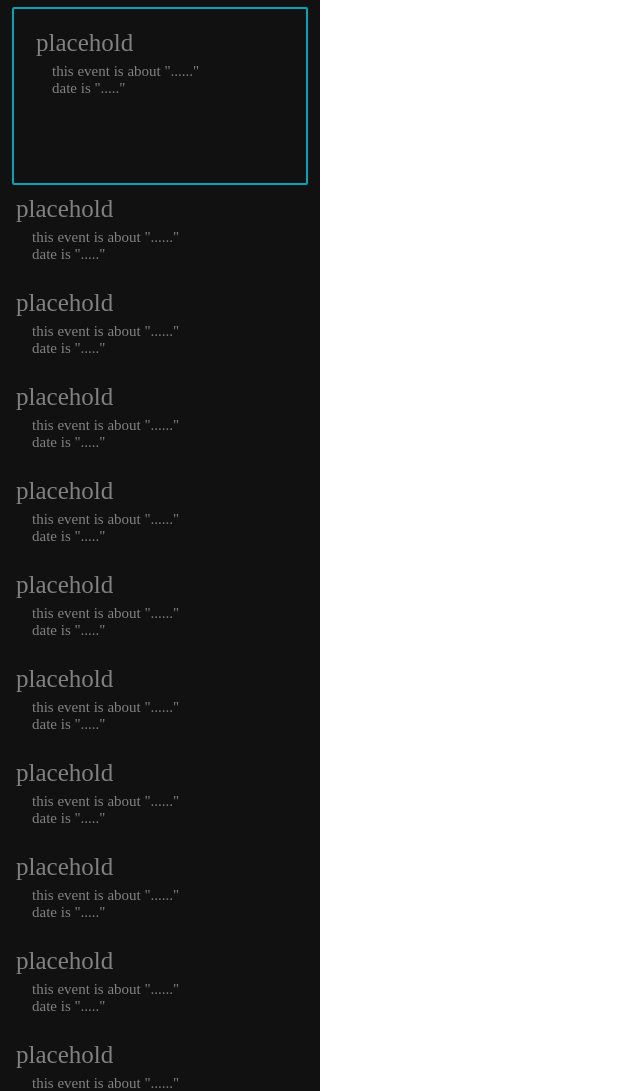
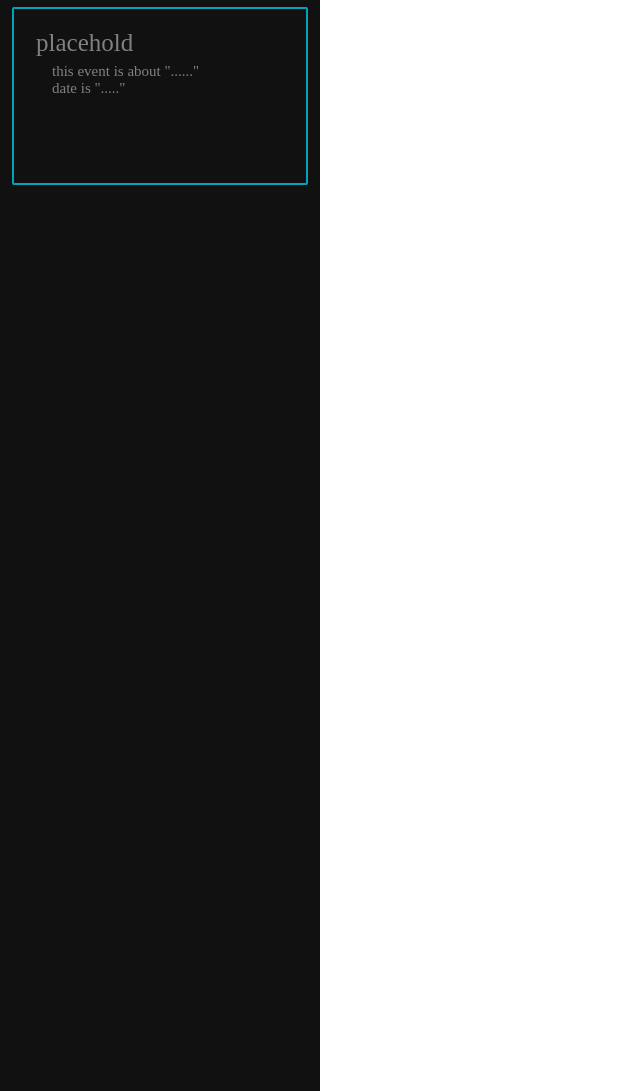
Before and after one commit to Discord-ian/ProtestTools, a Flask app: template ProtestTools/templates/event_viewer.html in a window 1280 px wide. Shown: the part 133-1224 px from the top of the page, without its empty margins (0-640 px from the left). Run offline with Flask 3, Linux system fonts and the light colour scheme; the template is opened without the code that fills it, so the values that code supplies are empty; parts of the project's set-up code (start-up, migrations or seed data) failed here and were passed over; some libraries are stand-ins or nearby versions.

Commit message:
changes to event_viewer.html template

```diff
--- a/ProtestTools/templates/event_viewer.html
+++ b/ProtestTools/templates/event_viewer.html
@@ -1,7 +1,7 @@
 <!DOCTYPE html>
 <html lang="en">
 <head>
-  <meta name="viewport" content="width=device-width, initial-scale=1">
+  <meta content="width=device-width, initial-scale=1">
     <style>
         .sidenav {
           height: 100%;
@@ -40,7 +40,7 @@
             color: #f1f1f1;
         }
 
-        .sidenav suba {
+        .event_info {
           padding: 6px 16px 6px 16px;
           text-decoration: none;
           font-size: 15px;
@@ -53,10 +53,6 @@
           padding: 0px 10px;
         }
 
-        @media screen and (max-height: 450px) {
-          .sidenav {padding-top: 15px;}
-          .sidenav a {font-size: 18px;}
-        }
 
     </style>
 </head>
@@ -65,102 +61,12 @@
         <h1>Events</h1>
         <div class="sidenav_container">
             <a>placehold<br>
-                <suba>
+                <div class ="event_info">
                     this event is about "......"<br>
                     date is "....."<br>
-                </suba>
+                </div>
             </a>
         </div>
-        <a>placehold<br>
-            <suba>
-                this event is about "......"<br>
-                date is "....."<br>
-            </suba>
-        </a>
-        <a>placehold<br>
-            <suba>
-                this event is about "......"<br>
-                date is "....."<br>
-            </suba>
-        </a>
-        <a>placehold<br>
-            <suba>
-                this event is about "......"<br>
-                date is "....."<br>
-            </suba>
-        </a>
-        <a>placehold<br>
-            <suba>
-                this event is about "......"<br>
-                date is "....."<br>
-            </suba>
-        </a>
-        <a>placehold<br>
-            <suba>
-                this event is about "......"<br>
-                date is "....."<br>
-            </suba>
-        </a>
-        <a>placehold<br>
-            <suba>
-                this event is about "......"<br>
-                date is "....."<br>
-            </suba>
-        </a>
-        <a>placehold<br>
-            <suba>
-                this event is about "......"<br>
-                date is "....."<br>
-            </suba>
-        </a>
-        <a>placehold<br>
-            <suba>
-                this event is about "......"<br>
-                date is "....."<br>
-            </suba>
-        </a>
-        <a>placehold<br>
-            <suba>
-                this event is about "......"<br>
-                date is "....."<br>
-            </suba>
-        </a>
-        <a>placehold<br>
-            <suba>
-                this event is about "......"<br>
-                date is "....."<br>
-            </suba>
-        </a>
-        <a>placehold<br>
-            <suba>
-                this event is about "......"<br>
-                date is "....."<br>
-            </suba>
-        </a>
-        <a>placehold<br>
-            <suba>
-                this event is about "......"<br>
-                date is "....."<br>
-            </suba>
-        </a>
-        <a>placehold<br>
-            <suba>
-                this event is about "......"<br>
-                date is "....."<br>
-            </suba>
-        </a>
-        <a>placehold<br>
-            <suba>
-                this event is about "......"<br>
-                date is "....."<br>
-            </suba>
-        </a>
-        <a>placehold<br>
-            <suba>
-                this event is about "......"<br>
-                date is "....."<br>
-            </suba>
-        </a>
     </div>
     <div class="main">
         <p>Hello</p>
```
